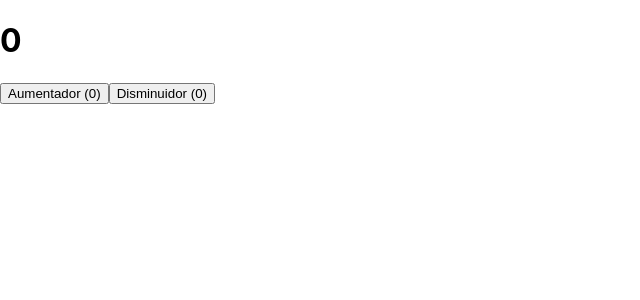
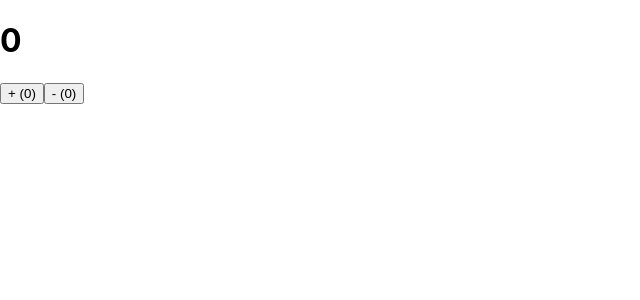
Before and after one commit to MiguelAngelAlvarezFernandez/megacontador, a React (Create React App) app: page / in a window 1280 px wide. Shown: the top 300 px of the page, without its empty margins (0-640 px from the left). Built offline with nearby package versions, Linux system fonts and the light colour scheme.

Commit message:
Creación componente Boton

```diff
--- a/src/App.js
+++ b/src/App.js
@@ -1,37 +1,25 @@
 import { useState } from "react";
+import Boton from "./Components/Boton";
 
 function App() {
 
   let [valorActual, setvalorActual]= useState (0)
 
-  function manexadorClickAumenta () {
+  function Aumentar () {
     let novoValor = valorActual+1
     setvalorActual(novoValor)
   }
 
-  function manexadorClickDisminuye () {
+  function Disminuir () {
     let novoValor = valorActual-1
     setvalorActual(novoValor)
   }
 
-  let [ContadorMas, setContadorMas] = useState(0)
-  function manexadorClickContadorMas () {
-    setContadorMas(ContadorMas+1)
-    manexadorClickAumenta()
-  }
-
-  let [ContadorMenos, setContadorMenos] = useState(0)
-  function manexadorClickContadorMenos () {
-    setContadorMenos(ContadorMenos+1)
-    manexadorClickDisminuye()
-  }
-
-
   return (
     <div>
       <h1>{valorActual}</h1>
-      <button onClick={manexadorClickContadorMas}>Aumentador ({ContadorMas})</button>
-      <button onClick={manexadorClickContadorMenos}>Disminuidor ({ContadorMenos})</button>
+      <Boton Nombre="+" YDespuesDeContarQue={Aumentar}/>
+      <Boton Nombre="-" YDespuesDeContarQue={Disminuir}/>
     </div>
   );
 }
--- /dev/null
+++ b/src/Components/Boton.jsx
@@ -0,0 +1,16 @@
+import { useState } from "react";
+
+function Boton(props) {
+
+let [Contador, setContador] = useState(0)
+function manexadorBoton () {
+setContador(Contador+1)
+props.YDespuesDeContarQue()
+}
+
+  return (
+    <button onClick={manexadorBoton}> {props.Nombre} ({Contador})</button>
+  );
+}
+
+export default Boton;
```
